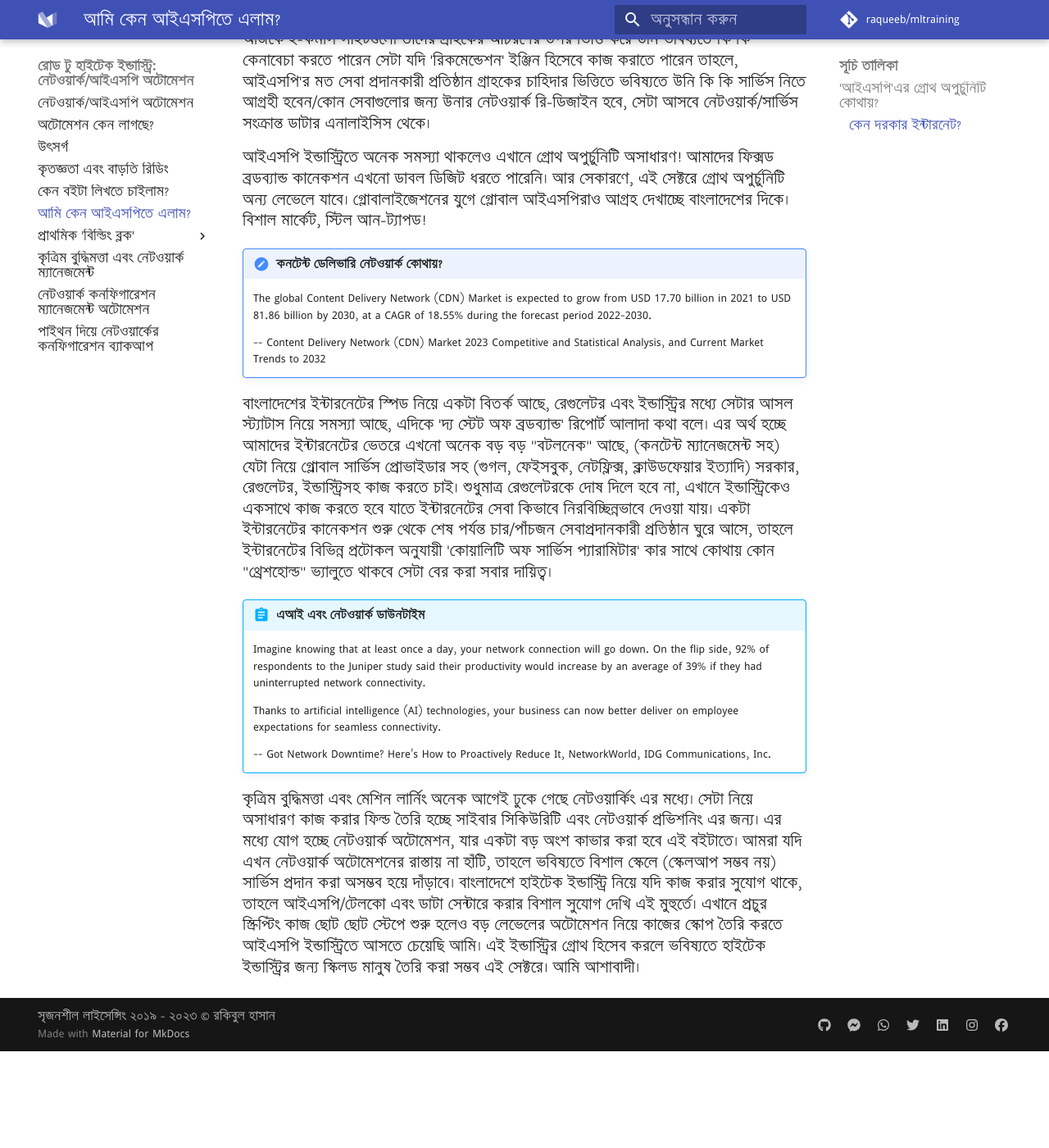
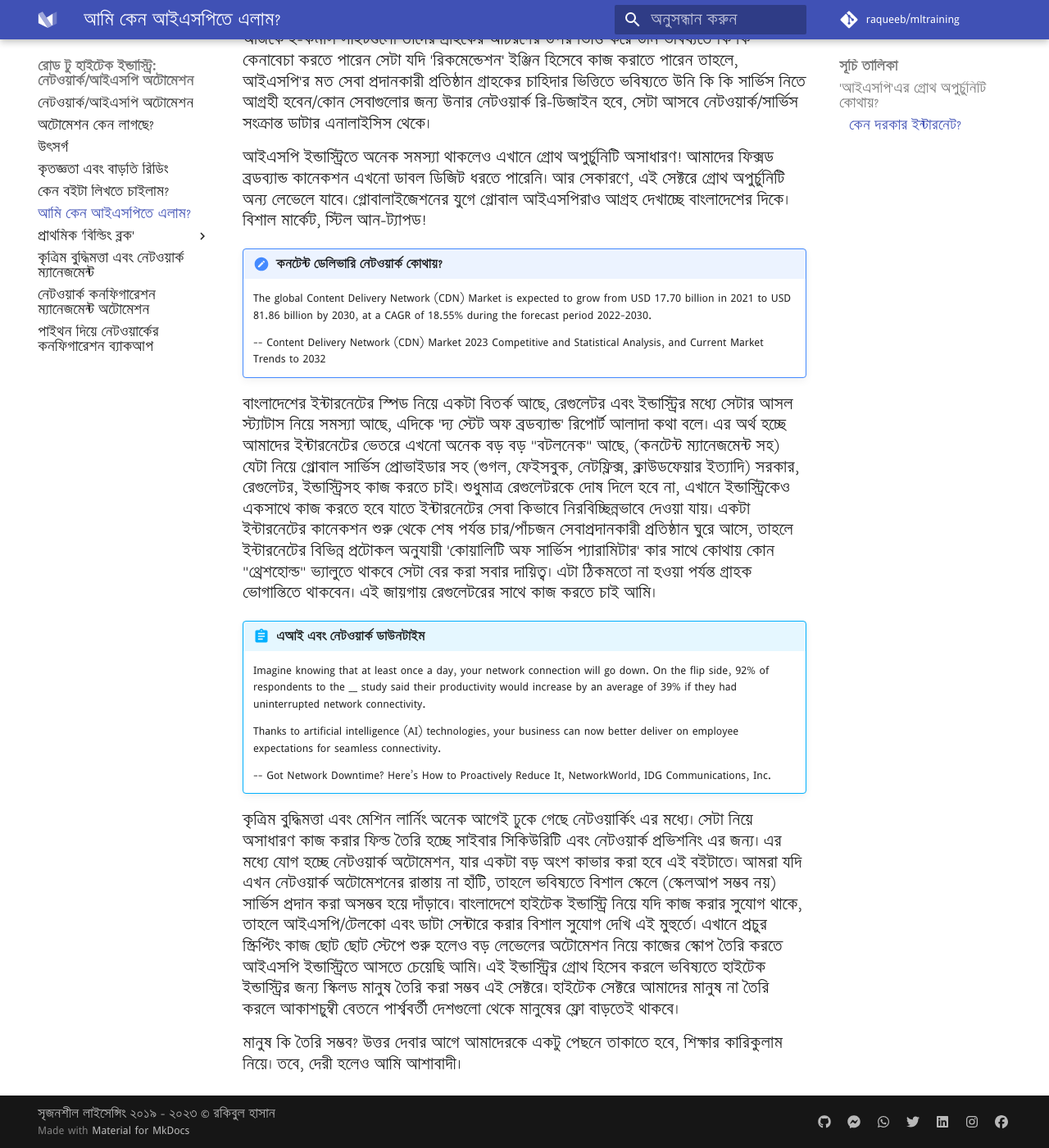
Before and after one commit to aiwithr/automation, an MkDocs documentation site: the page built from docs/whyisp.md, in a window 1280 px wide and 1400 px high, scrolled down 1808 px. Shown: the whole window at 82% size. Built offline with MkDocs 1.6.1 and Material for MkDocs 9.7.7, drawn with Linux system fonts in a browser that asks for light colours; some web fonts are replaced; comment, search, counter and statistics services are not loaded; before the commit the page ends 3090 px from its top, so only the background shows below that; some of the changed text lies outside the part shown.

Commit message:
Github Actions commit from VScode

```diff
--- a/docs/whyisp.md
+++ b/docs/whyisp.md
@@ -1,6 +1,6 @@
 ## 'আইএসপি'এর গ্রোথ অপুর্চুনিটি কোথায়?
 
-অবসরের পর গত প্রায় দু বছরে যেই প্রশ্নটা সবচেয়ে বেশি পেয়েছি, আমি আইএসপিতে কেন এলাম?
+অবসরের পর গত দু বছরে যেই প্রশ্নটা সবচেয়ে বেশি পেয়েছি, আইএসপিতে কেন এলাম আমি?
 
 !!! abstract "ইন্টারনেট এবং জিডিপি"
     The rapidly growing Internet sector accounted for $2.1 trillion of the U.S. economy in 2018, or about 10% of the nation’s gross domestic product (GDP).
@@ -41,13 +41,15 @@
 
     -- Content Delivery Network (CDN) Market 2023 Competitive and Statistical Analysis, and Current Market Trends to 2032
 
-বাংলাদেশের ইন্টারনেটের স্পিড নিয়ে একটা বিতর্ক আছে, রেগুলেটর এবং ইন্ডাস্ট্রির মধ্যে সেটার আসল স্ট্যাটাস নিয়ে সমস্যা আছে, এদিকে 'দ্য স্টেট অফ ব্রডব্যান্ড' রিপোর্ট আলাদা কথা বলে। এর অর্থ হচ্ছে আমাদের ইন্টারনেটের ভেতরে এখনো অনেক বড় বড় "বটলনেক" আছে, (কনটেন্ট ম্যানেজমেন্ট সহ) যেটা নিয়ে গ্লোবাল সার্ভিস প্রোভাইডার সহ (গুগল, ফেইসবুক, নেটফ্লিক্স, ক্লাউডফেয়ার ইত্যাদি) সরকার, রেগুলেটর, ইন্ডাস্ট্রিসহ কাজ করতে চাই। শুধুমাত্র রেগুলেটরকে দোষ দিলে হবে না, এখানে ইন্ডাস্ট্রিকেও একসাথে কাজ করতে হবে যাতে ইন্টারনেটের সেবা কিভাবে নিরবিচ্ছিন্নভাবে দেওয়া যায়। একটা ইন্টারনেটের কানেকশন শুরু থেকে শেষ পর্যন্ত চার/পাঁচজন সেবাপ্রদানকারী প্রতিষ্ঠান ঘুরে আসে, তাহলে ইন্টারনেটের বিভিন্ন প্রটোকল অনুযায়ী 'কোয়ালিটি অফ সার্ভিস প্যারামিটার' কার সাথে কোথায় কোন  "থ্রেশহোল্ড" ভ্যালুতে থাকবে সেটা বের করা সবার দায়িত্ব।
+বাংলাদেশের ইন্টারনেটের স্পিড নিয়ে একটা বিতর্ক আছে, রেগুলেটর এবং ইন্ডাস্ট্রির মধ্যে সেটার আসল স্ট্যাটাস নিয়ে সমস্যা আছে, এদিকে 'দ্য স্টেট অফ ব্রডব্যান্ড' রিপোর্ট আলাদা কথা বলে। এর অর্থ হচ্ছে আমাদের ইন্টারনেটের ভেতরে এখনো অনেক বড় বড় "বটলনেক" আছে, (কনটেন্ট ম্যানেজমেন্ট সহ) যেটা নিয়ে গ্লোবাল সার্ভিস প্রোভাইডার সহ (গুগল, ফেইসবুক, নেটফ্লিক্স, ক্লাউডফেয়ার ইত্যাদি) সরকার, রেগুলেটর, ইন্ডাস্ট্রিসহ কাজ করতে চাই। শুধুমাত্র রেগুলেটরকে দোষ দিলে হবে না, এখানে ইন্ডাস্ট্রিকেও একসাথে কাজ করতে হবে যাতে ইন্টারনেটের সেবা কিভাবে নিরবিচ্ছিন্নভাবে দেওয়া যায়। একটা ইন্টারনেটের কানেকশন শুরু থেকে শেষ পর্যন্ত চার/পাঁচজন সেবাপ্রদানকারী প্রতিষ্ঠান ঘুরে আসে, তাহলে ইন্টারনেটের বিভিন্ন প্রটোকল অনুযায়ী 'কোয়ালিটি অফ সার্ভিস প্যারামিটার' কার সাথে কোথায় কোন  "থ্রেশহোল্ড" ভ্যালুতে থাকবে সেটা বের করা সবার দায়িত্ব। এটা ঠিকমতো না হওয়া পর্যন্ত গ্রাহক ভোগান্তিতে থাকবেন। এই জায়গায় রেগুলেটরের সাথে কাজ করতে চাই আমি।
 
 !!! abstract "এআই এবং নেটওয়ার্ক ডাউনটাইম"
-    Imagine knowing that at least once a day, your network connection will go down. On the flip side, 92% of respondents to the Juniper study said their productivity would increase by an average of 39% if they had uninterrupted network connectivity.
+    Imagine knowing that at least once a day, your network connection will go down. On the flip side, 92% of respondents to the __ study said their productivity would increase by an average of 39% if they had uninterrupted network connectivity.
 
     Thanks to artificial intelligence (AI) technologies, your business can now better deliver on employee expectations for seamless connectivity.
 
     -- Got Network Downtime? Here’s How to Proactively Reduce It, NetworkWorld, IDG Communications, Inc.
 
-কৃত্রিম বুদ্ধিমত্তা এবং মেশিন লার্নিং অনেক আগেই ঢুকে গেছে নেটওয়ার্কিং এর মধ্যে। সেটা নিয়ে অসাধারণ কাজ করার ফিল্ড তৈরি হচ্ছে সাইবার সিকিউরিটি এবং নেটওয়ার্ক প্রভিশনিং এর জন্য। এর মধ্যে যোগ হচ্ছে নেটওয়ার্ক অটোমেশন, যার একটা বড় অংশ কাভার করা হবে এই বইটাতে। আমরা যদি এখন নেটওয়ার্ক অটোমেশনের রাস্তায় না হাঁটি, তাহলে ভবিষ্যতে বিশাল স্কেলে (স্কেলআপ সম্ভব নয়) সার্ভিস প্রদান করা অসম্ভব হয়ে দাঁড়াবে। বাংলাদেশে হাইটেক ইন্ডাস্ট্রি নিয়ে যদি কাজ করার সুযোগ থাকে, তাহলে আইএসপি/টেলকো এবং ডাটা সেন্টারে করার বিশাল সুযোগ দেখি এই মুহুর্তে। এখানে প্রচুর স্ক্রিপ্টিং কাজ ছোট ছোট স্টেপে শুরু হলেও বড় লেভেলের অটোমেশন নিয়ে কাজের স্কোপ তৈরি করতে আইএসপি ইন্ডাস্ট্রিতে আসতে চেয়েছি আমি। এই ইন্ডাস্ট্রির গ্রোথ হিসেব করলে ভবিষ্যতে হাইটেক ইন্ডাস্ট্রির জন্য স্কিলড মানুষ তৈরি করা সম্ভব এই সেক্টরে। আমি আশাবাদী।
+কৃত্রিম বুদ্ধিমত্তা এবং মেশিন লার্নিং অনেক আগেই ঢুকে গেছে নেটওয়ার্কিং এর মধ্যে। সেটা নিয়ে অসাধারণ কাজ করার ফিল্ড তৈরি হচ্ছে সাইবার সিকিউরিটি এবং নেটওয়ার্ক প্রভিশনিং এর জন্য। এর মধ্যে যোগ হচ্ছে নেটওয়ার্ক অটোমেশন, যার একটা বড় অংশ কাভার করা হবে এই বইটাতে। আমরা যদি এখন নেটওয়ার্ক অটোমেশনের রাস্তায় না হাঁটি, তাহলে ভবিষ্যতে বিশাল স্কেলে (স্কেলআপ সম্ভব নয়) সার্ভিস প্রদান করা অসম্ভব হয়ে দাঁড়াবে। বাংলাদেশে হাইটেক ইন্ডাস্ট্রি নিয়ে যদি কাজ করার সুযোগ থাকে, তাহলে আইএসপি/টেলকো এবং ডাটা সেন্টারে করার বিশাল সুযোগ দেখি এই মুহুর্তে। এখানে প্রচুর স্ক্রিপ্টিং কাজ ছোট ছোট স্টেপে শুরু হলেও বড় লেভেলের অটোমেশন নিয়ে কাজের স্কোপ তৈরি করতে আইএসপি ইন্ডাস্ট্রিতে আসতে চেয়েছি আমি। এই ইন্ডাস্ট্রির গ্রোথ হিসেব করলে ভবিষ্যতে হাইটেক ইন্ডাস্ট্রির জন্য স্কিলড মানুষ তৈরি করা সম্ভব এই সেক্টরে। হাইটেক সেক্টরে আমাদের মানুষ না তৈরি করলে আকাশচুম্বী বেতনে পার্শ্ববর্তী দেশগুলো থেকে মানুষের ফ্লো বাড়তেই থাকবে।
+
+মানুষ কি তৈরি সম্ভব? উত্তর দেবার আগে আমাদেরকে একটু পেছনে তাকাতে হবে, শিক্ষার কারিকুলাম নিয়ে। তবে, দেরী হলেও আমি আশাবাদী।
```
